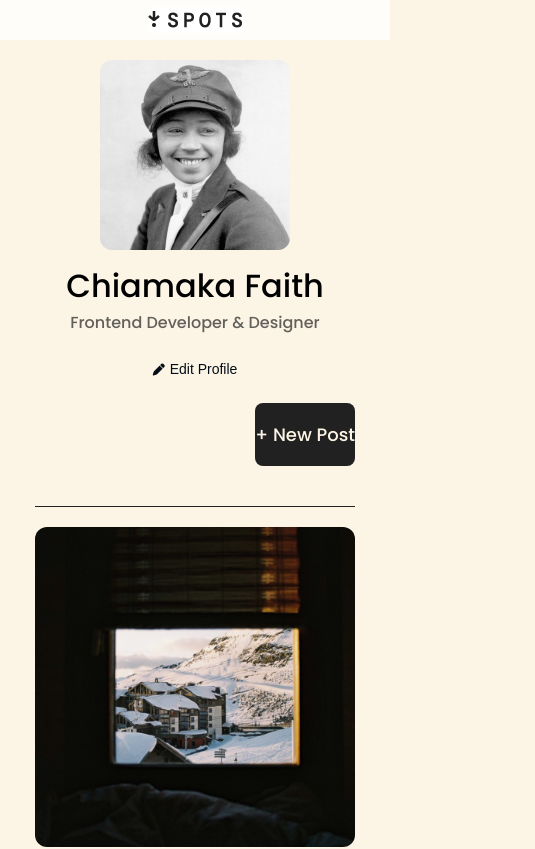
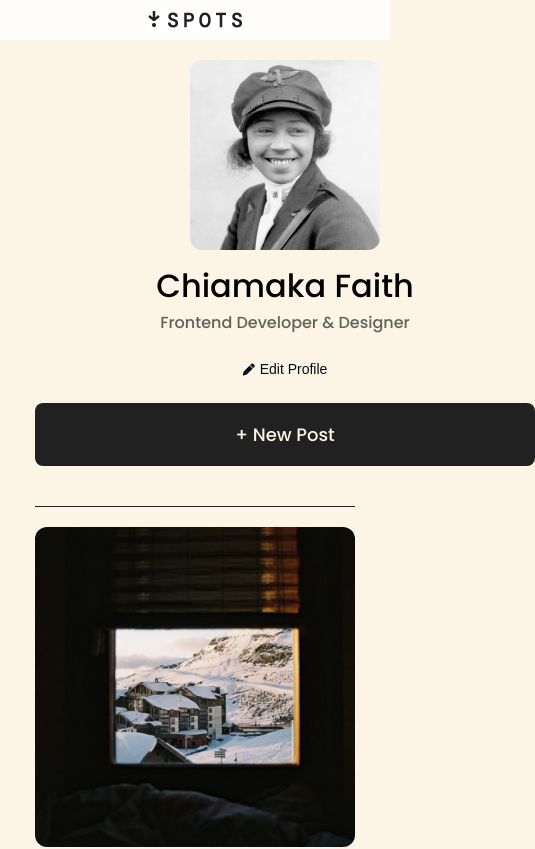
Before and after one commit to amaka-web/Spot, a React (Vite) app: page / in a window 390 px wide. Shown: the top 849 px of the page, 535 px wide, since content can reach past the window. Built offline with nearby package versions, Linux system fonts and the light colour scheme.

Commit message:
added some changes

```diff
--- a/src/App.css
+++ b/src/App.css
@@ -363,8 +363,12 @@ main {
   }
 
   .new-post button {
-    width: 400px;
-    justify-content: center;
+    width: 500px;
+    max-width: 400pxg;
+    justify-content: center;     /* Full width */
+    font-size: 18px;   /* Larger font for readability */
+    padding: 18px 0;   /* Adjust vertical padding */
+    box-sizing: border-box; /* Include padding in width */
   }
 }
 
@@ -384,12 +388,7 @@ main {
   }
 
   /* Make new post button full width on small screens */
-  .new-post button {
-    width: 100%;       /* Full width */
-    font-size: 18px;   /* Larger font for readability */
-    padding: 18px 0;   /* Adjust vertical padding */
-    box-sizing: border-box; /* Include padding in width */
-  }
+
 
   .gallery-item img {
     width: 100%;
```
